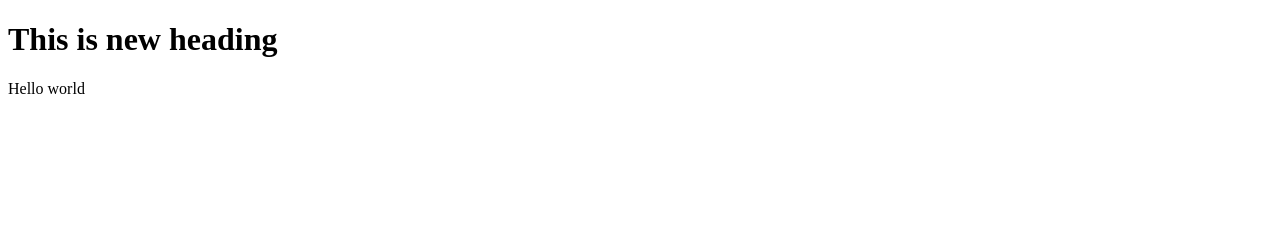
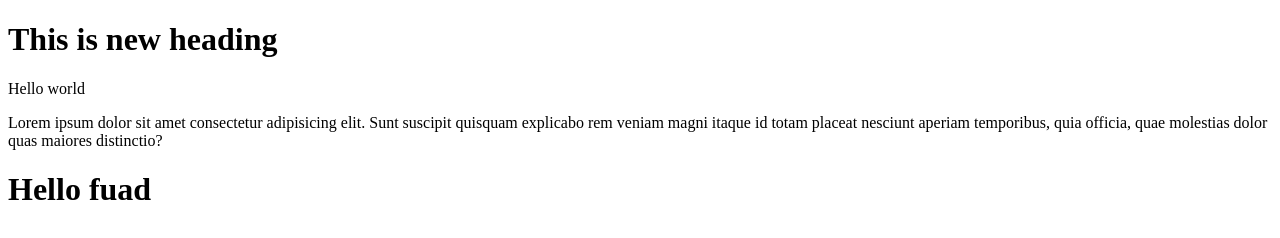
Before and after one commit to Ipfuad0/Digital-calculator, a plain HTML site: page index.html in a window 1280 px wide. Drawn offline with Linux system fonts and the light colour scheme.

Commit message:
changed para and heading

```diff
--- a/index.html
+++ b/index.html
@@ -9,7 +9,9 @@
 
 <body>
     <h1>This is new heading</h1>
-<p>Hello world</p>
+    <p>Hello world</p>
+    <p>Lorem ipsum dolor sit amet consectetur adipisicing elit. Sunt suscipit quisquam explicabo rem veniam magni itaque id totam placeat nesciunt aperiam temporibus, quia officia, quae molestias dolor quas maiores distinctio?</p>
+    <h1>Hello fuad</h1>
 </body>
 
 </html>
```
